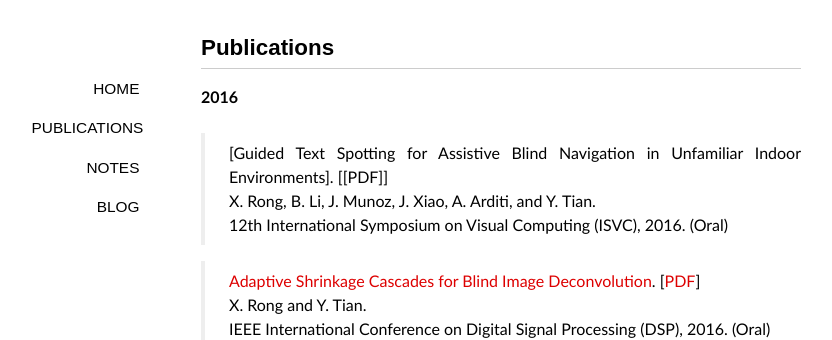
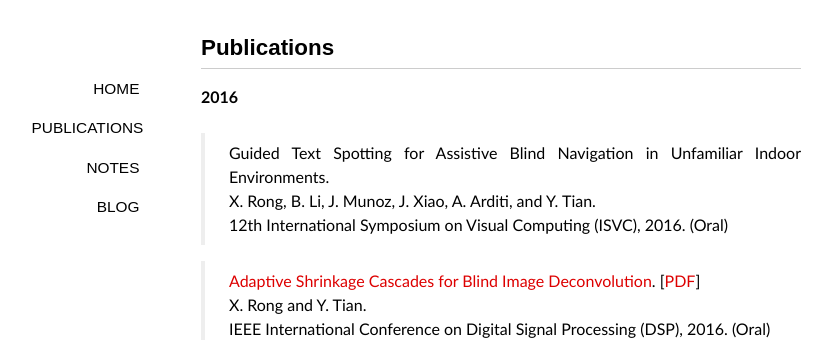
Before and after one commit to ionvision/ionvision.github.io.bk, a Jekyll site: the page built from publications/index.md, in a window 1280 px wide. Shown: the top 340 px of the page, without its empty margins (139-971 px from the left). Built offline with Jekyll 4.4.1, drawn with Linux system fonts in a browser that asks for light colours; nearby versions of some CDN libraries; some web fonts are replaced.

```diff
--- a/publications/index.md
+++ b/publications/index.md
@@ -6,8 +6,7 @@ comments: false
 
 **2016**
 
-> [Guided Text Spotting for Assistive Blind Navigation in Unfamiliar Indoor Environments].
-[[PDF]]
+> Guided Text Spotting for Assistive Blind Navigation in Unfamiliar Indoor Environments.
 X. Rong, B. Li, J. Munoz, J. Xiao, A. Arditi, and Y. Tian.
 12th International Symposium on Visual Computing (ISVC), 2016. (Oral)
 
```
